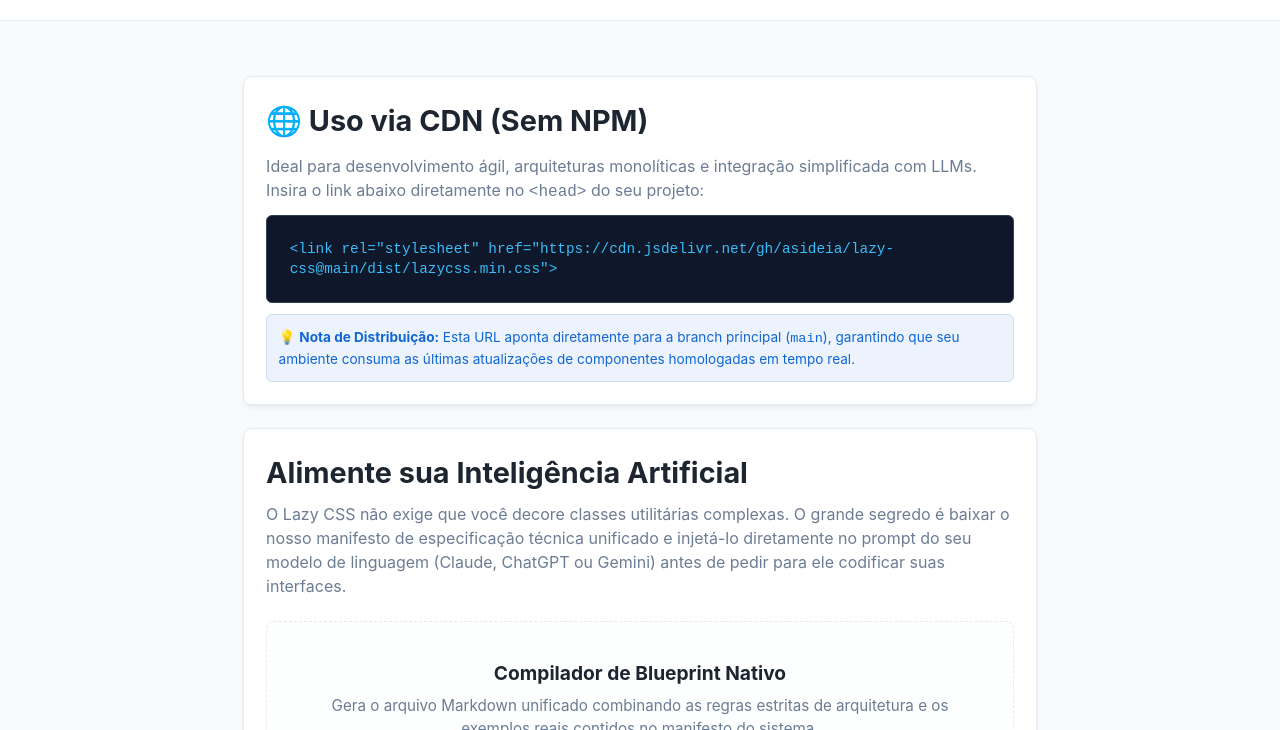
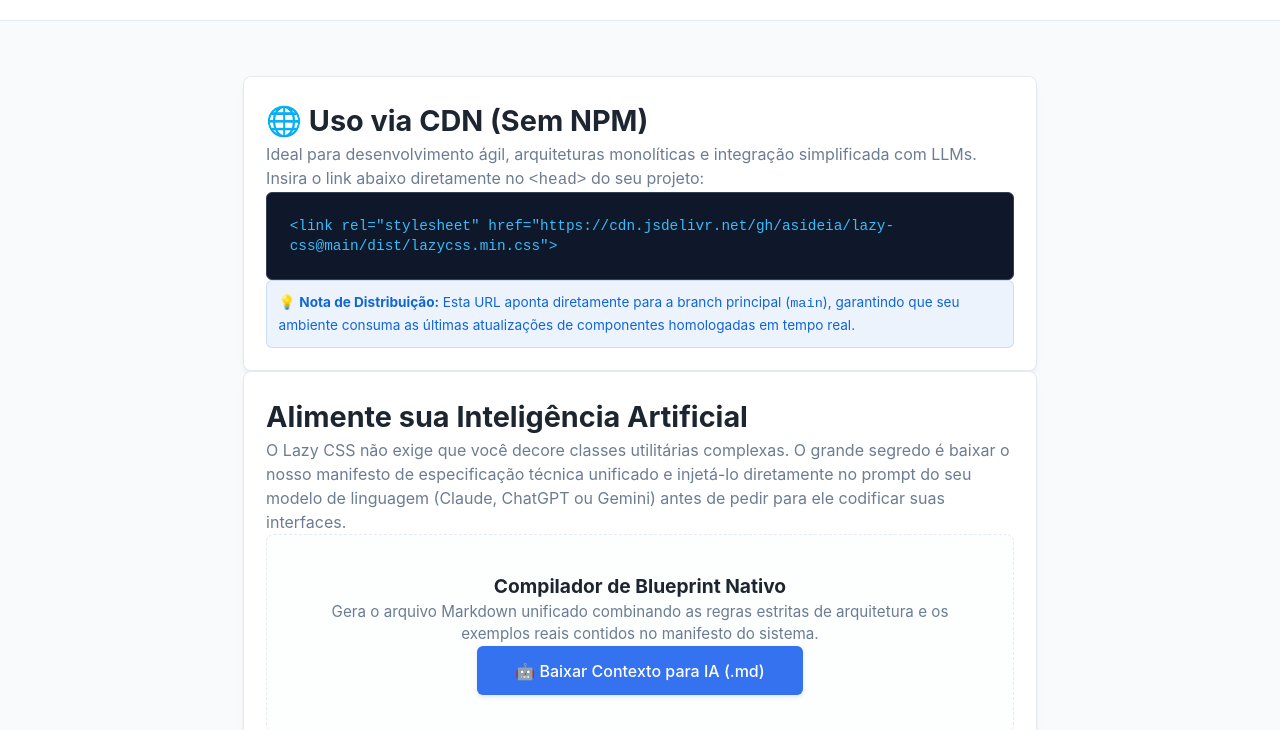
Before and after one commit to asideia/lazy-css, a website: page quickstart.html in a window 1280 px wide. Shown: the part 59-789 px from the top of the page. Drawn offline with Linux system fonts and the light colour scheme.

Commit message:
fix vertical flow

```diff
--- a/assets/scripts/buildLazyCSSBlueprint.js
+++ b/assets/scripts/buildLazyCSSBlueprint.js
@@ -35,6 +35,7 @@ function buildMarkdownBlueprint() {
         md += `3. **Mandatory Flow Wrapping:** Every atomic component or input field MUST be encapsulated inside a valid layout container: \`.lazy-stack\` for vertical stack flows, and \`.lazy-row\` for horizontal flows.\n\n`;
         md += `4. **Inline Status and Badges:** Whenever placing metadata tags, counters, or badges (e.g., "7 Falhas", "100% OK") next to a section title inside a card, you MUST wrap them together using a \`<div class="lazy-card-header">\` to guarantee perfect flexbox horizontal alignment. Never let them float or sit loosely.\n`;
         md += `5. **Form Layout TIGHT constraints:** Form actions (buttons) should be adjacent to their input rows. Wrap search filters and their buttons in structured layouts to avoid vertical height bloating.\n`;
+        md += `6. **Strict Flow Boundaries (No Overlaps):** You are strictly forbidden from leaving inputs, buttons, or labels floating freely. All form elements and custom sections must maintain their standard block/flex document flow. Never use CSS properties that cause elements to break out of their parent container's physical height boundaries.\n`;
 
         md += `---\n\n`;
 
--- a/src/layouts/page-grid.css
+++ b/src/layouts/page-grid.css
@@ -97,3 +97,13 @@
   padding-left: var(--lazy-space-md);
   padding-right: var(--lazy-space-md);
 }
+
+/**
+ * Garante isolamento total de fluxo vertical.
+ * Nenhum elemento interno (mesmo com floats ou margens colapsadas) consegue vazar deste escopo.
+ */
+.lazy-card,
+.lazy-stack,
+.lazy-row {
+  display: flow-root; /* Cria um bloco de contenção estrito no DOM */
+}
```
Also changed, not shown: dist/lazycss-blueprint.md, dist/lazycss.min.css, dist/lazycss.spec.json.
